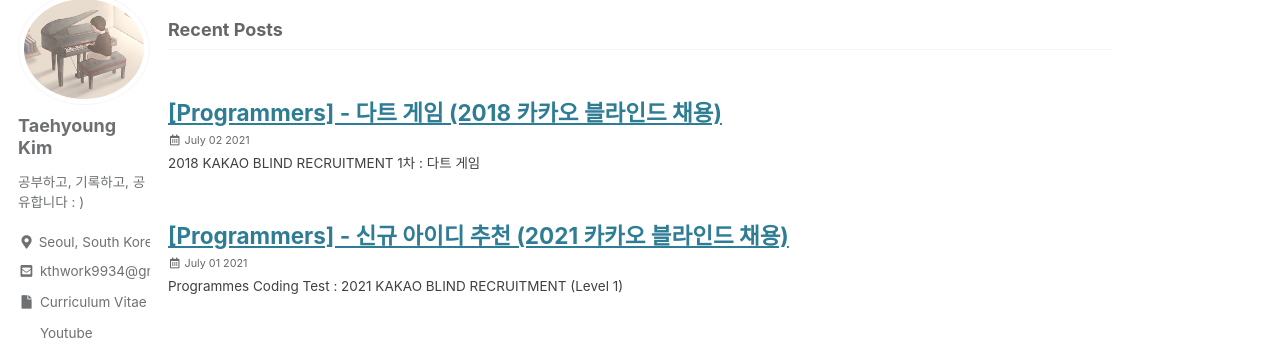
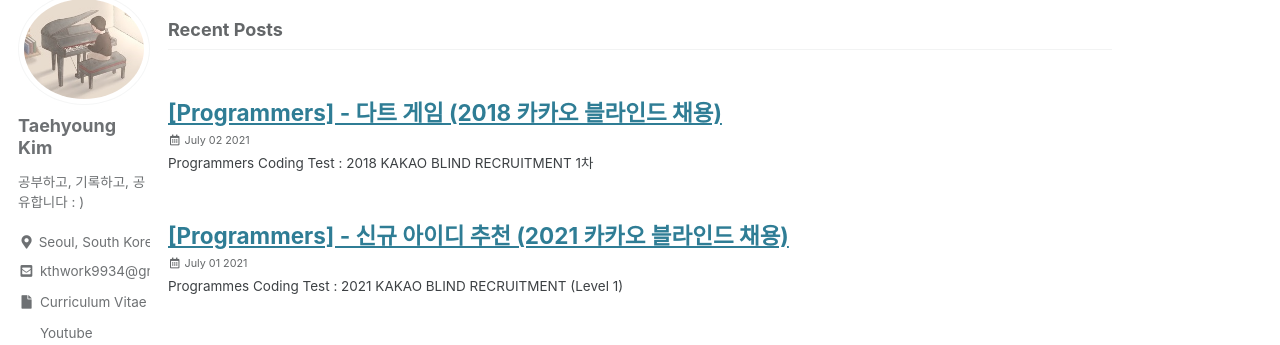
Before and after one commit to kthworks/kthworks.github.io, a Jekyll site: the page built from index.html, in a window 1280 px wide and 1078 px high. Shown: the part 101-446 px from the top of the window. Built offline with Jekyll 4.4.1, drawn with Linux system fonts in a browser that asks for light colours; cached includes are drawn as plain includes; the list of posts is cut into pages by our own code.

Commit message:
Update 2021-07-02-Dart-game.md

```diff
--- a/_posts/2021-07-02-Dart-game.md
+++ b/_posts/2021-07-02-Dart-game.md
@@ -17,7 +17,7 @@
 use_math: true
 typora-root-url: ../
 ---
-## 2018 KAKAO BLIND RECRUITMENT 1차 : 다트 게임
+## Programmers Coding Test : 2018 KAKAO BLIND RECRUITMENT 1차
 
 안녕하세요~!
 이번 포스팅은 **2018 카카오 블라인드 채용 1차 기출**입니다 !
```
